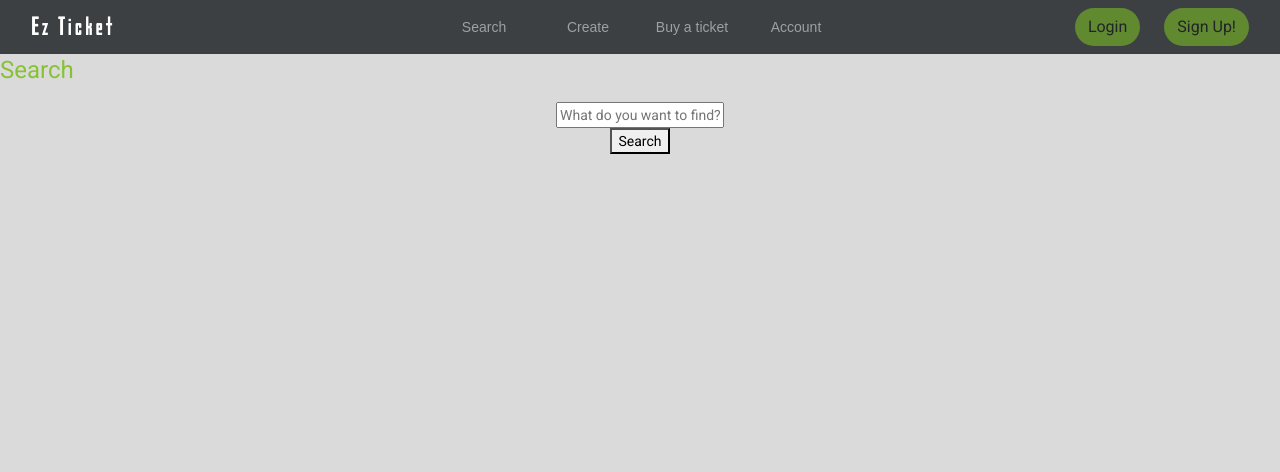
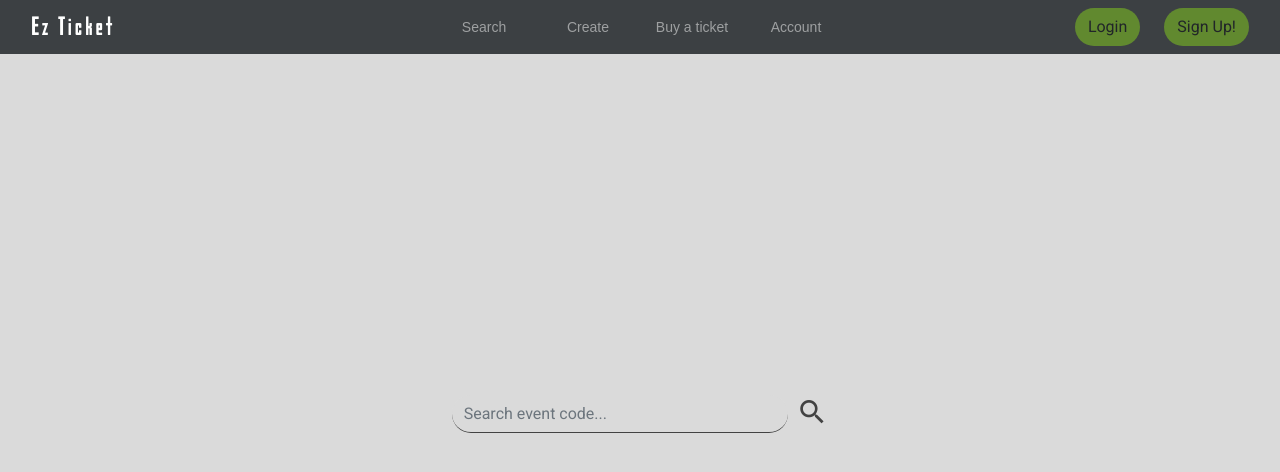
Before and after one commit to nicholasm185/WASD-FP, an Angular app: page /search in a window 1280 px wide. Shown: the top 472 px of the page. Built offline with nearby package versions, Linux system fonts and the light colour scheme; a web font is replaced by a local one.

Commit message:
nicer search bar

```diff
--- a/src/app/search/search.component.html
+++ b/src/app/search/search.component.html
@@ -1,11 +1,14 @@
-<h1>Search</h1>
-<div class="wrapper text-center" ng-app="app" ng-controller="index">
-    <div class="text-wrapper">
-        <div class="search-wrapper">
-            <input type="text" class="input" ng-model="searchString" placeholder="What do you want to find?">
-        </div>
-        <div class="result-wrapper" ng-repeat="item in items | searchFilter: searchString">
-        </div>
-        <button>Search</button>
+<div class="row">
+  <div class="col-md">
+
+  </div>
+  <div class="col-md text-center">
+    <div class="col vertical-center">
+      <input class="form-control main-search" type="text" placeholder="Search event code..." aria-label="Search"><span class="main-search-addon" id="basic-text1">
+      <i class="material-icons ml-2" style="font-size: xx-large; color: var(--font-color);">search</i></span>
     </div>
+  </div>
+  <div class="col-md">
+
+  </div>
 </div>
--- a/src/styles.css
+++ b/src/styles.css
@@ -138,5 +138,38 @@ html.transition *,
 html.transition *:before,
 html.transition *:after {
   transition: all 750ms !important;
-  transition-delay: 0 !important;
+  transition-delay: 0s !important;
 }
+
+.vertical-center {
+  min-height: 90vh;
+  display: flex;
+  align-items: center;
+}
+
+.main-search{
+  border-width: 0px;
+  border-radius: 20px;
+  border-bottom-color: var(--font-color);
+  background-color: var(--bg-color);
+  border-bottom-width: 1px;
+  transition: all 0.3s;
+}
+
+.main-search-addon{
+  background-color: var(--bg-color);
+  border-width: 0px;
+  border-left-color: var(--font-color);
+}
+
+.main-search:hover{
+  box-shadow: 0 4px 2px -2px var(--hover-color);
+  background-color: var(--bg-color);
+  transition: all 0.3s;
+}
+
+.main-search:focus{
+  box-shadow: 0 4px 2px -2px var(--hover-color);
+  background-color: white;
+  transition: all 0.3s;
+}
```
